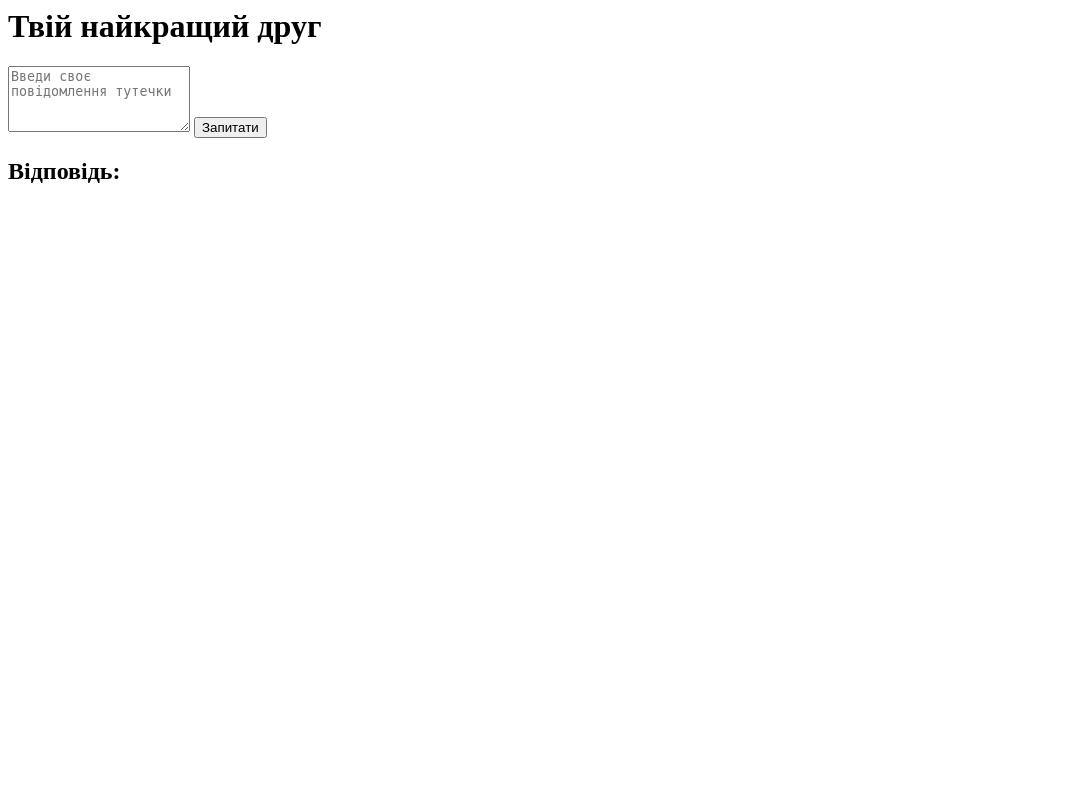
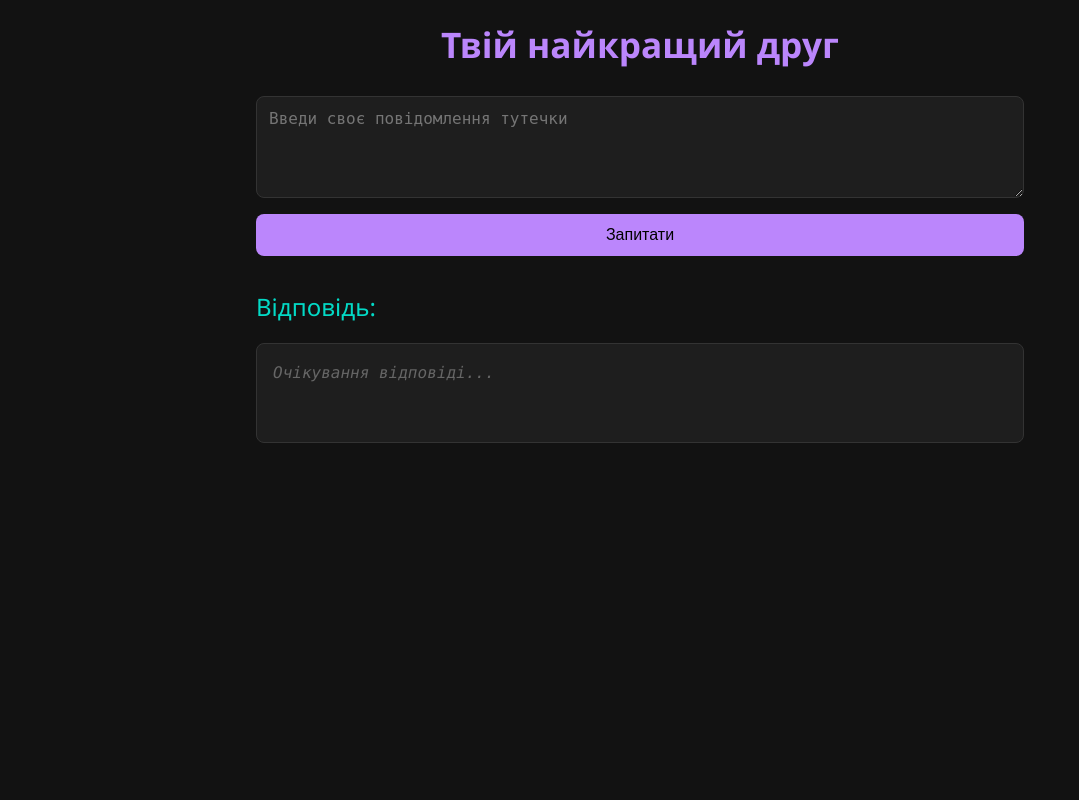
Before and after one commit to Shadocl-low/shadocl-low.github.io, a PHP site: page / in a window 1280 px wide. Shown: the whole page, without its empty margins (0-1079 px from the left). Run offline with PHP 8.4, Linux system fonts and the light colour scheme.

Commit message:
Updated ui

```diff
--- a/index.html
+++ b/index.html
@@ -2,6 +2,7 @@
 <head>
     <meta charset="UTF-8">
     <meta name="viewport" content="width=device-width, initial-scale=1">
+    <meta name="theme-color" content="#121212">
     <title>Опупеністичний сайт</title>
     <script defer src="www/js/ai_api.js"></script>
     <link rel="stylesheet" href="www/css/style.css" />
--- a/www/css/style.css
+++ b/www/css/style.css
@@ -1,3 +1,111 @@
+/* style.css */
+:root {
+    --bg-color: #121212;
+    --text-color: #e0e0e0;
+    --primary-color: #bb86fc;
+    --secondary-color: #03dac6;
+    --surface-color: #1e1e1e;
+    --error-color: #cf6679;
+    --border-radius: 8px;
+    --spacing: 16px;
+    --font-main: 'Segoe UI', Roboto, -apple-system, sans-serif;
+}
+
+* {
+    margin: 0;
+    padding: 0;
+    box-sizing: border-box;
+}
+
+body {
+    background-color: var(--bg-color);
+    color: var(--text-color);
+    font-family: var(--font-main);
+    line-height: 1.6;
+    padding: var(--spacing);
+    max-width: 800px;
+    margin: 0 auto;
+    min-height: 100vh;
+    display: flex;
+    flex-direction: column;
+    gap: var(--spacing);
+}
+
+h1 {
+    color: var(--primary-color);
+    text-align: center;
+    margin-bottom: calc(var(--spacing) * 0.5);
+    font-weight: 600;
+    font-size: 2.2rem;
+}
+
+h2 {
+    color: var(--secondary-color);
+    font-weight: 500;
+    font-size: 1.5rem;
+    margin-top: var(--spacing);
+}
+
+#prompt {
+    width: 100%;
+    padding: 12px;
+    border-radius: var(--border-radius);
+    border: 1px solid #333;
+    background-color: var(--surface-color);
+    color: var(--text-color);
+    font-size: 1rem;
+    resize: vertical;
+    min-height: 100px;
+    transition: border 0.3s ease;
+}
+
+#prompt:focus {
+    outline: none;
+    border-color: var(--primary-color);
+    box-shadow: 0 0 0 2px rgba(187, 134, 252, 0.2);
+}
+
+#submit {
+    background-color: var(--primary-color);
+    color: #000;
+    border: none;
+    padding: 12px 24px;
+    border-radius: var(--border-radius);
+    font-size: 1rem;
+    font-weight: 500;
+    cursor: pointer;
+    transition: all 0.3s ease;
+    width: 100%;
+}
+
+#submit:hover {
+    background-color: #a370d8;
+    transform: translateY(-1px);
+}
+
+#submit:active {
+    transform: translateY(0);
+}
+
+#response {
+    background-color: var(--surface-color);
+    padding: var(--spacing);
+    border-radius: var(--border-radius);
+    white-space: pre-wrap;
+    font-family: 'Consolas', monospace;
+    min-height: 100px;
+    border: 1px solid #333;
+    overflow-x: auto;
+}
+
+/* Анімація завантаження */
+#response:empty::before {
+    content: "Очікування відповіді...";
+    color: #666;
+    font-style: italic;
+}
+
+
 #response em {
     font-style: italic;
     color: #555;
@@ -7,3 +115,29 @@
     font-weight: bold;
     color: #000;
 }
+
+/* Адаптація для мобільних */
+@media (max-width: 600px) {
+    body {
+        padding: 12px;
+    }
+
+    h1 {
+        font-size: 1.8rem;
+    }
+
+    #prompt {
+        min-height: 80px;
+    }
+}
+
+/* Ефекти для інтерактивних елементів */
+button, textarea {
+    transition: all 0.2s ease-out;
+}
+
+/* Стилі для помилок */
+.error {
+    color: var(--error-color);
+    border-color: var(--error-color) !important;
+}
```
